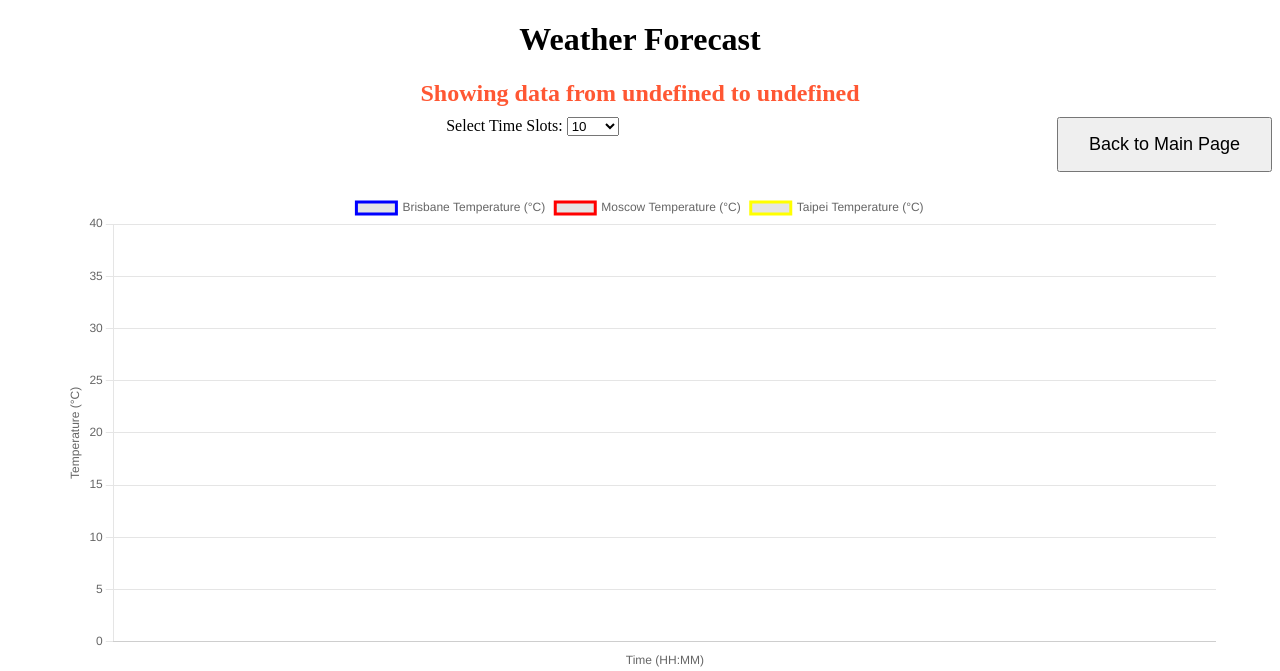
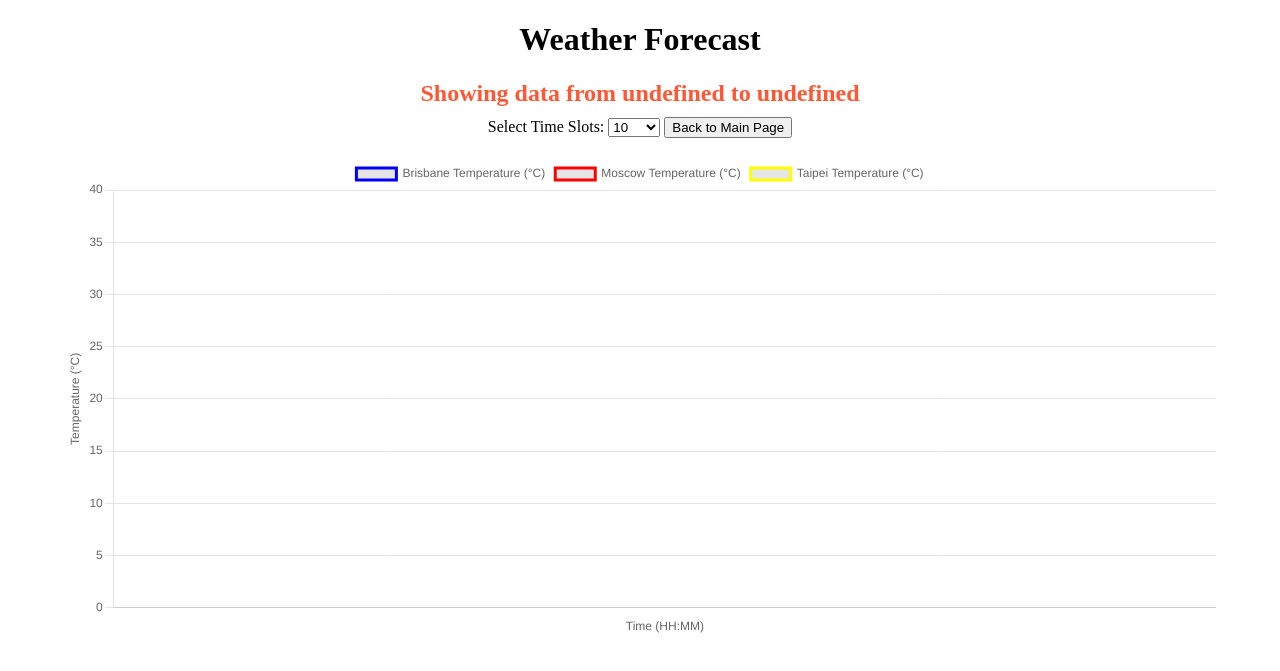
Before and after one commit to rvgoing/FlaskGt, a Flask app: page /weather in a window 1280 px wide. Shown: the top 671 px of the page. Run offline with Flask 3, Linux system fonts and the light colour scheme; data that the repository does not hold is empty.

Commit message:
Update weather.html

```diff
--- a/templates/weather.html
+++ b/templates/weather.html
@@ -48,8 +48,7 @@
 >>>>>>> ceb86e087e16214ad39ae909039b50cf9375d251
         </select>
         <!--         <button onclick="window.location.href='/'">Back to Main Page</button> -->
-        <!--         <button onclick="window.location.href='/'" style="margin-bottom: 20px;"> -->
-        <button onclick="window.location.href='/'" style="margin-bottom: 20px; padding: 15px 30px; font-size: 18px; float: right;">
+        <button onclick="window.location.href='/'" style="margin-bottom: 20px;">
             Back to Main Page
         </button>
 
```
